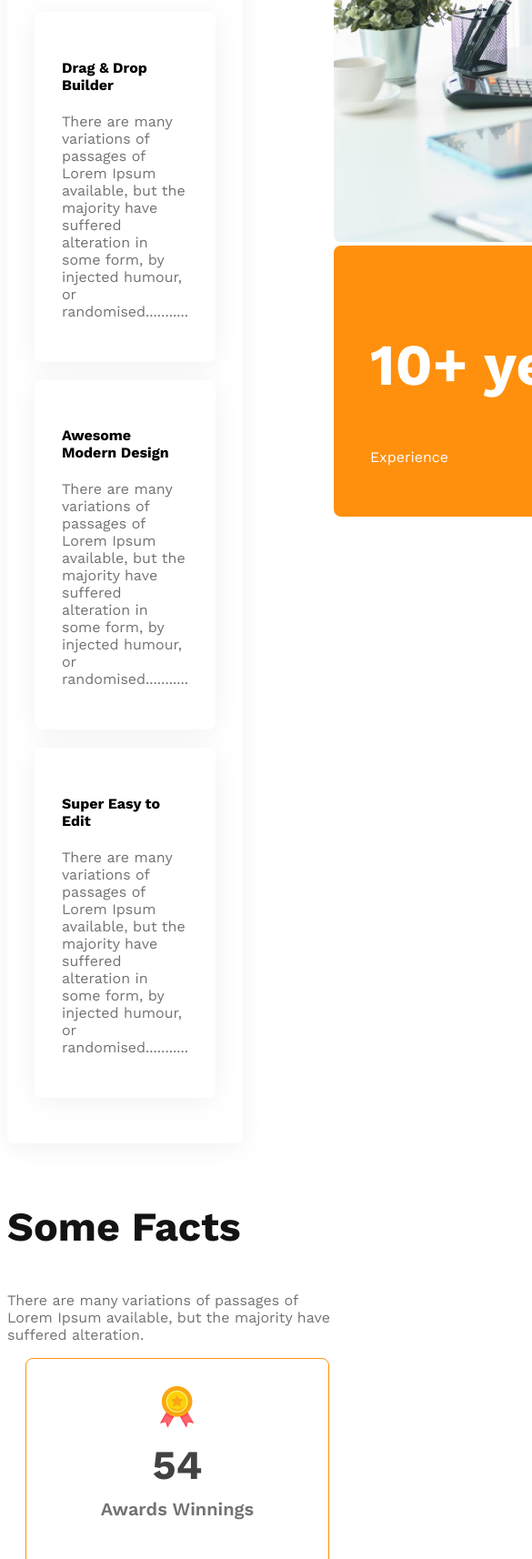
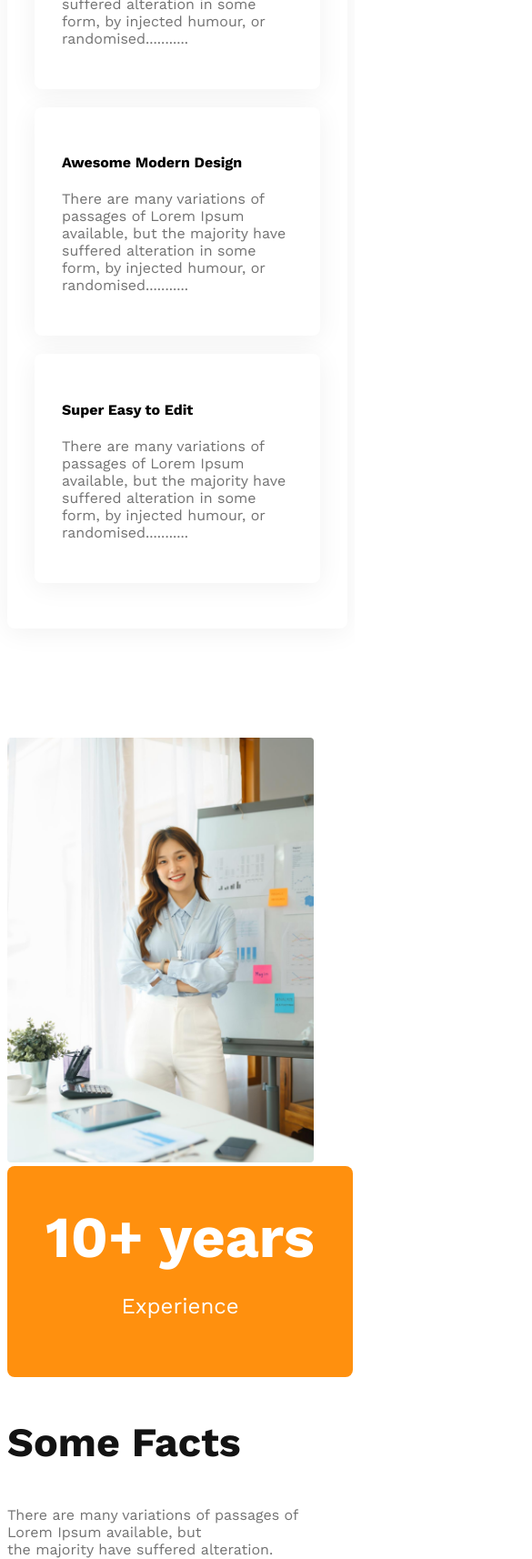
Before and after one commit to rokibhasan32/g3-architects-website, a plain HTML site: page index.html in a window 390 px wide. Shown: the part 3719-5433 px from the top of the page at 91% size, 585 px wide, since content can reach past the window. Drawn offline with nearby package versions, Linux system fonts and the light colour scheme.

Commit message:
make the features section responsive

```diff
--- a/index.html
+++ b/index.html
@@ -78,7 +78,7 @@
 <!--facts section-->
 <section class="facts">
 <h3 class="section-title">Some Facts</h3>
-<p class="text-light-gray">There are many variations of passages of Lorem Ipsum available, but the majority have suffered alteration.</p>
+<p class="text-light-gray">There are many variations of passages of Lorem Ipsum available, but <br>the majority have suffered alteration.</p>
 <div class="facts-card-container">
     <div class="card">
         <img src="images/icons/ribon.png" alt="">
--- a/styles/architec.css
+++ b/styles/architec.css
@@ -107,15 +107,26 @@ main{
     background: #FFF;
     box-shadow: 0px 4px 30px 0px rgba(0, 0, 0, 0.06);
 }
+.feature-image img{
+    height: 90%;
+    margin-left: 50px;
+}
 .ten-years-badge{
     border-radius: 8px;
     background: #FF900E;
     color: #FFF;
     width: 342px;
     padding: 40px;
+    text-align: center;
+    position: relative;
+    bottom: 100px;
 }
 .ten-years-badge h2{
     font-size: 4rem;
+    margin: 0;
+}
+.ten-years-badge p{
+    font-size: 1.5rem;
 }
 /* facts section */
 .facts-card-container {
@@ -163,15 +174,25 @@ main{
     }
     nav,
     .teams-container,
+    .features,
     .facts-card-container,
     .sponsers-image-container
     {
         flex-direction: column;
     }
+    .feature-image img{
+        width: 90%;
+        margin-left: 0;
+    }
+    .ten-years-badge{
+       position: static;
+       max-width: 300px;
+    }
     .teams-img-container{
         grid-template-columns: 1fr;
     }
-    .teams-content, .facts-card-container {
+    .teams-content,
+    .facts-card-container {
         padding-right: 20px;
         padding-left: 20px;
     }
@@ -186,6 +207,7 @@ main{
     }
     nav ,
     .teams-container,
+    .features,
     .sponsers-image-container
     {
         flex-direction: column;
```
